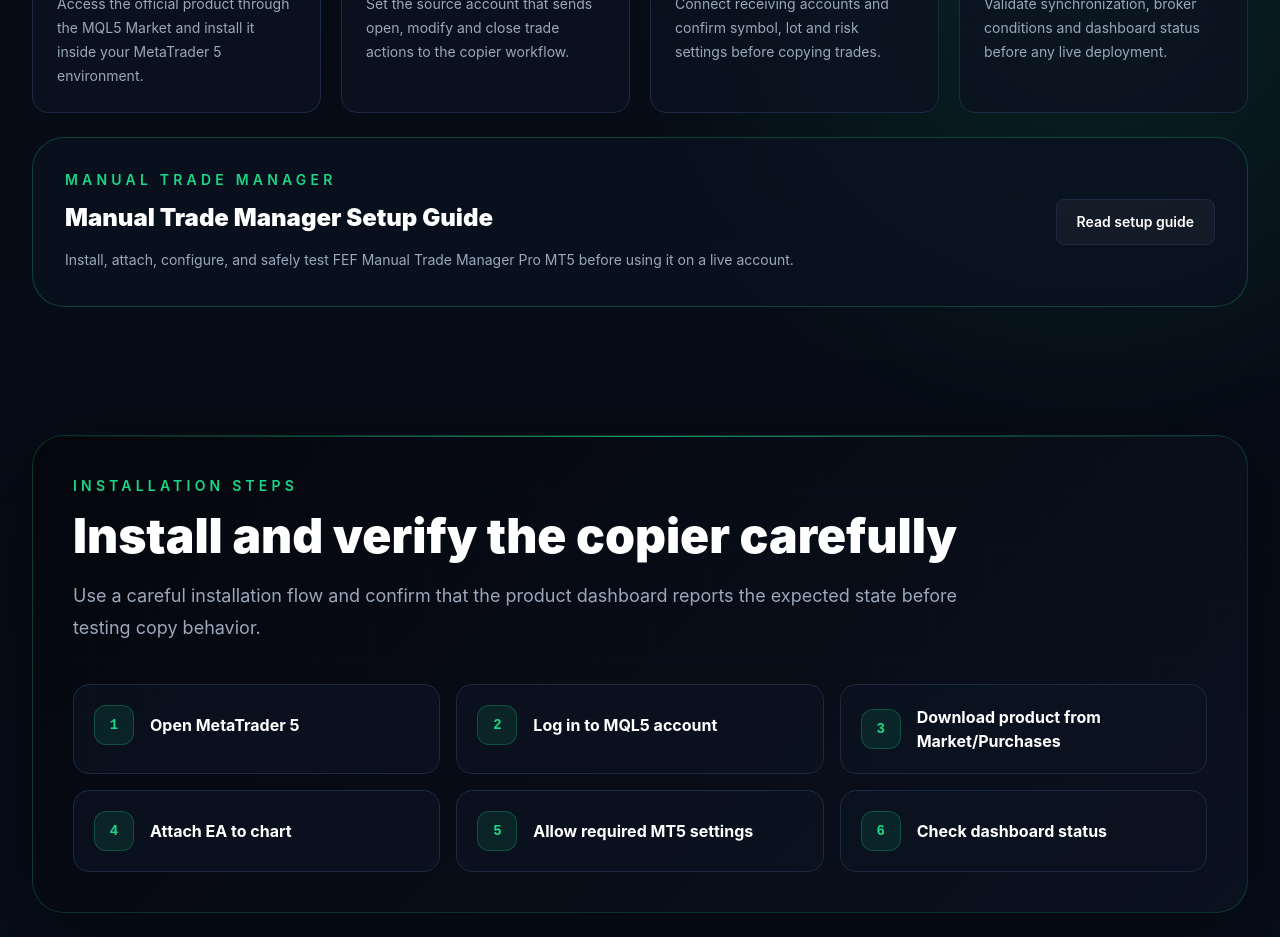
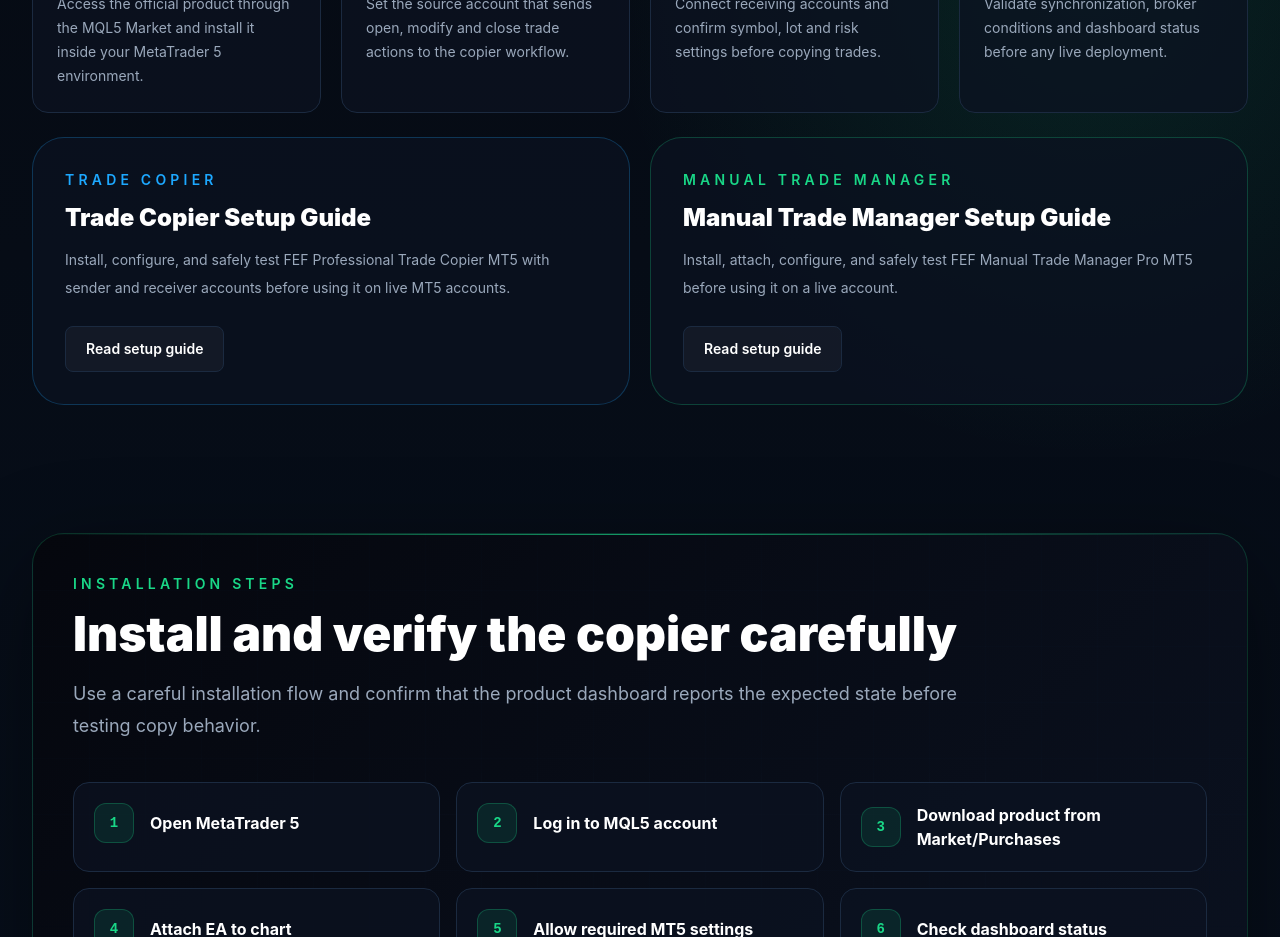
Before and after one commit to riyazu00-coder/fef-trading-solutions-website, a Next.js app: page /documentation in a window 1280 px wide. Shown: the part 1260-2197 px from the top of the page. Built offline with nearby package versions, Linux system fonts and the light colour scheme.

Commit message:
Link trade copier setup guide

```diff
--- a/app/documentation/page.tsx
+++ b/app/documentation/page.tsx
@@ -300,24 +300,43 @@ export default function DocumentationPage() {
           ))}
         </div>
 
-        <div className="premium-card premium-glow mt-6 rounded-[2rem] border border-emerald/25 bg-panel/75 p-6 sm:p-8">
-          <div className="grid gap-6 lg:grid-cols-[1fr_auto] lg:items-center">
-            <div>
+        <div className="mt-6 grid gap-5 lg:grid-cols-2">
+          <div className="premium-card premium-glow rounded-[2rem] border border-electric/25 bg-panel/75 p-6 sm:p-8">
+            <p className="text-sm font-semibold uppercase tracking-[0.3em] text-electric">
+              Trade Copier
+            </p>
+            <h3 className="mt-3 text-2xl font-black text-white">
+              Trade Copier Setup Guide
+            </h3>
+            <p className="mt-3 text-sm leading-7 text-steel">
+              Install, configure, and safely test FEF Professional Trade Copier
+              MT5 with sender and receiver accounts before using it on live MT5
+              accounts.
+            </p>
+            <ButtonLink
+              href="/documentation/trade-copier-setup"
+              variant="secondary"
+              className="mt-6"
+            >
+              Read setup guide
+            </ButtonLink>
+          </div>
+
+          <div className="premium-card premium-glow rounded-[2rem] border border-emerald/25 bg-panel/75 p-6 sm:p-8">
             <p className="text-sm font-semibold uppercase tracking-[0.3em] text-emerald">
               Manual Trade Manager
             </p>
             <h3 className="mt-3 text-2xl font-black text-white">
               Manual Trade Manager Setup Guide
             </h3>
-              <p className="mt-3 max-w-3xl text-sm leading-7 text-steel">
+            <p className="mt-3 text-sm leading-7 text-steel">
               Install, attach, configure, and safely test FEF Manual Trade
               Manager Pro MT5 before using it on a live account.
             </p>
-            </div>
-
             <ButtonLink
               href="/documentation/manual-trade-manager-setup"
               variant="secondary"
+              className="mt-6"
             >
               Read setup guide
             </ButtonLink>
--- a/app/sitemap.ts
+++ b/app/sitemap.ts
@@ -41,6 +41,12 @@ export default function sitemap(): MetadataRoute.Sitemap {
       lastModified,
       changeFrequency: "weekly",
       priority: 0.8,
+    },
+    {
+      url: `${siteUrl}/documentation/trade-copier-setup`,
+      lastModified,
+      changeFrequency: "monthly",
+      priority: 0.7,
     },
     {
       url: `${siteUrl}/documentation/manual-trade-manager-setup`,
```
Lines whose indentation alone changed are shown as unchanged.
